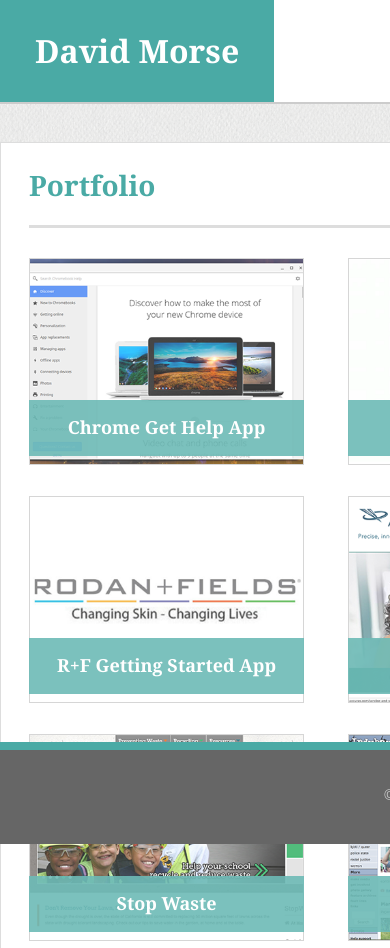
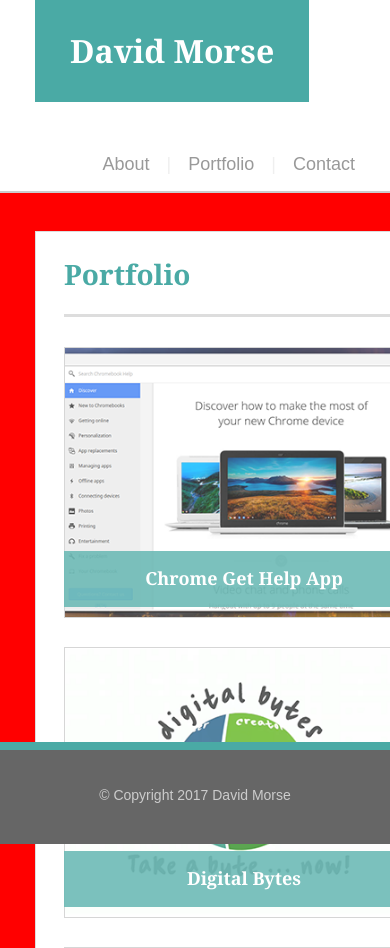
Before and after one commit to dbmarshall/responsive-portfolio, a plain HTML site: page portfolio.html in a window 390 px wide. Shown: the top 948 px of the page. Drawn offline with Linux system fonts and the light colour scheme.

Commit message:
980px responsiveness added

```diff
--- a/assets/css/style.css
+++ b/assets/css/style.css
@@ -1,5 +1,5 @@
 /**
- Basic Portfolio
+ Responsive Portfolio
  **/
 html, body {
   height: 100%;
@@ -8,7 +8,7 @@ body {
   font-family: 'Arial', 'Helvetica Neue', Helvetica, sans-serif;
   font-size: 18px;
   color: #777;
-  background-image: url('../images/fabric_1.png');
+  background: #e4e4e3 url('../images/fabric_1.png');
 }
 h1, h2, h3, h4 {
   font-family: 'Georgia', Times, Times New Roman, serif;
@@ -56,6 +56,7 @@ header {
 }
 footer {
   position: fixed;
+  z-index: 10;
   bottom: 0;
   width: 100%;
   height: 94px;
@@ -76,7 +77,7 @@ footer .copyright {
 
 }
 .mainwrapper {
-  width: 960px;
+  width: 980px;
   margin: 0 auto;
 }
 #name {
@@ -127,7 +128,7 @@ img.profileimage {
 .social img.last {
   margin: 0;
 }
-.maincontent {
+.maininner {
   margin: 38px 0;
   padding: 28px;
   background-color: #fff;
@@ -201,3 +202,71 @@ button:focus {
 ::placeholder {
   color: #a9a9a9;
 }
+
+/* Width at 980px and below */
+@media screen and (max-width: 980px) {
+  body {
+    background: green;
+  }
+  #nav span {
+    padding: 0 12px;
+  }
+  .mainwrapper {
+    width: 728px;
+  }
+  .content {
+    width: 364px;
+  }
+  .social {
+    width: 214px;
+  }
+  .maininner {
+    margin: 38px 0;
+    padding: 28px;
+  }
+  img.profileimage {
+    width: 100%;
+    padding: 22px 22px 10px 0;
+    float: none;
+  }
+  .thumb {
+    position: relative;
+    width: 360px;
+    height: 270px;
+    margin: 0 0 30px 0;
+    opacity: .8;
+    float: none;
+  }
+  .thumb.even {
+    float: none;
+  }
+  .thumb.bottom {
+    margin-bottom: 30px;
+  }
+  .thumb.even.bottom {
+    margin-bottom: 0;
+  }
+  .thumb img {
+    width: 358px;
+  }
+}
+
+/* Width at 768px and below */
+@media screen and (max-width: 768px) {
+  body {
+    background: blue;
+  }
+  .mainwrapper {
+    width: 640px;
+  }
+}
+
+/* Width at 640px and below */
+@media screen and (max-width: 640px) {
+  body {
+    background: red;
+  }
+  .mainwrapper {
+    width: 320px;
+  }
+}
--- a/portfolio.html
+++ b/portfolio.html
@@ -5,7 +5,7 @@
 
 <head>
   <meta charset="UTF-8">
-  <title>Basic Portfolio :: David Morse</title>
+  <title>Responsive Portfolio :: David Morse</title>
   <link rel="stylesheet" type="text/css" href="assets/css/reset.css">
   <link rel="stylesheet" type="text/css" href="assets/css/style.css">
 </head>
@@ -27,7 +27,7 @@
     <section id="main">
       <div class="mainwrapper">
 
-        <div class="content maincontent">
+        <div class="content maininner">
           <h2 class="tealtext">Portfolio</h2>
           <div class="gallery">
 
@@ -76,7 +76,7 @@
           </div>
         </div>
 
-        <div class="social maincontent">
+        <div class="social maininner">
           <h3 class="tealtext">Connect with Me</h3>
           <a href="https://github.com/dbmarshall/" title="GitHub"><img src="assets/images/social_if_github_square_black_107109.png" alt="GitHub"></a>
           <a href="https://www.Linkedin.com/in/david-m/" title="Linkedin"><img src="assets/images/social_if_linkedin_334668.png" alt="Linkedin"></a>
```
Also changed, not shown: contact.html (+3 -3 lines), index.html (+3 -3 lines), sticklyfooter.html (deleted, +0 -49 lines).
